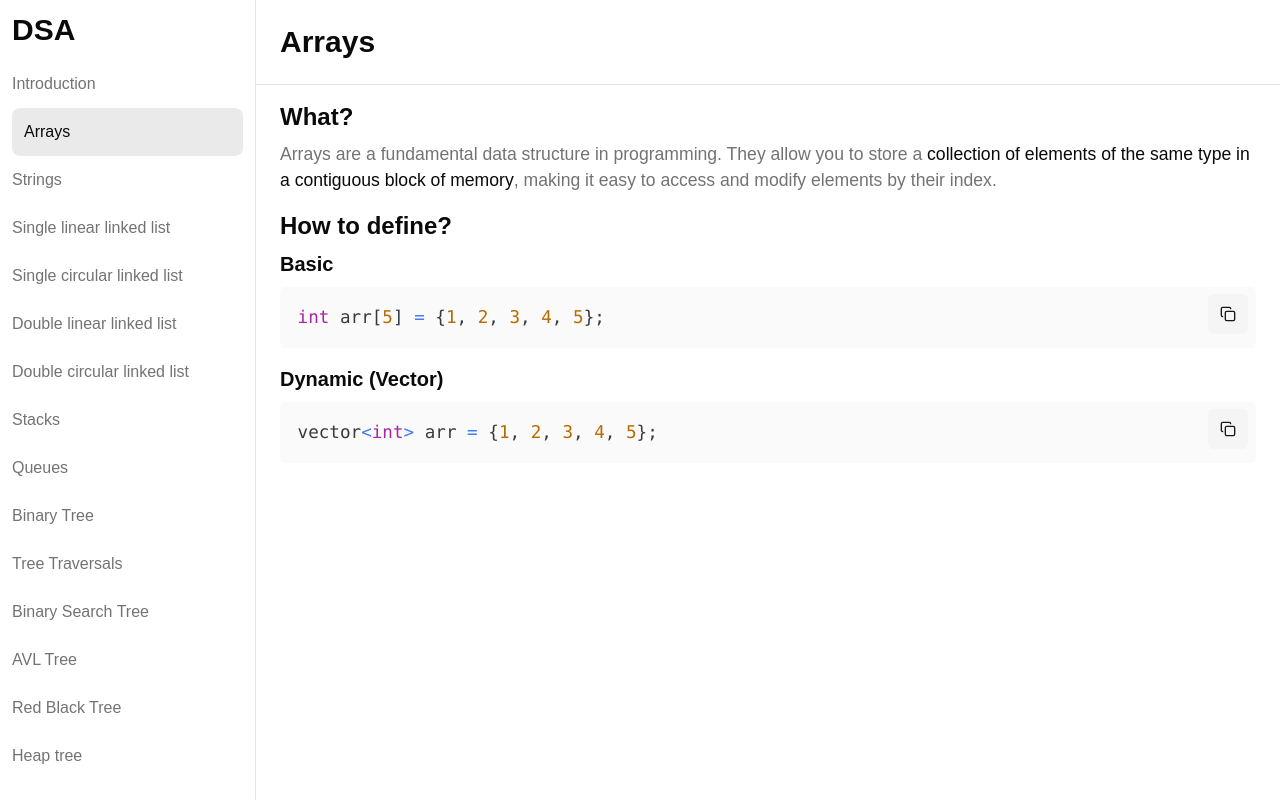
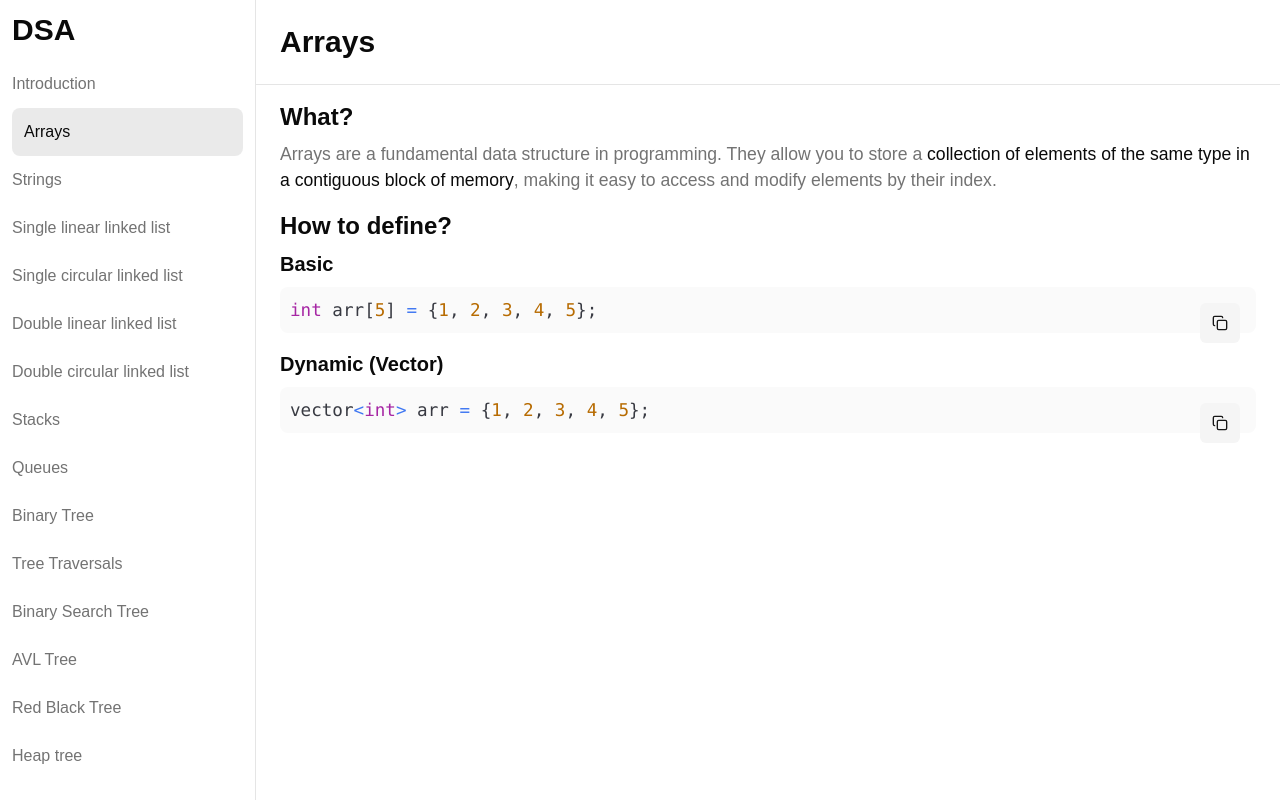
Before and after one commit to shuva7s/DSA-study-material, a Next.js app: page /arrays in a window 1280 px wide. Shown: the top 802 px of the page. Built offline with nearby package versions, Linux system fonts and the light colour scheme.

Commit message:
code box removed

```diff
--- a/app/page.tsx
+++ b/app/page.tsx
@@ -53,7 +53,7 @@ export default function Home() {
           }
         />
 
-        <CodeBox code={cppCode} />
+        {/* <CodeBox code={cppCode} /> */}
 
         <Text_section
           head_text="Roadmap"
--- a/components/shared/CodeBox.tsx
+++ b/components/shared/CodeBox.tsx
@@ -1,24 +1,32 @@
 "use client";
+
 import { useTheme } from "next-themes";
 import { Prism as SyntaxHighlighter } from "react-syntax-highlighter";
 import {
   atomDark,
   oneLight,
 } from "react-syntax-highlighter/dist/esm/styles/prism";
-import { useState } from "react";
+import { useState, useEffect } from "react";
 import { Copy, Check } from "lucide-react";
 import { Button } from "../ui/button";
 
 const CodeBox = ({ code }: { code: string }) => {
   const { theme } = useTheme();
+  const [syntaxStyle, setSyntaxStyle] = useState(oneLight); // Default to light theme
   const [copied, setCopied] = useState(false);
 
-  const syntaxStyle =
-    theme === "dark" ||
-    (theme === "system" &&
-      window.matchMedia("(prefers-color-scheme: dark)").matches)
-      ? atomDark
-      : oneLight;
+  // Dynamically determine the theme
+  useEffect(() => {
+    if (
+      theme === "dark" ||
+      (theme === "system" &&
+        window.matchMedia("(prefers-color-scheme: dark)").matches)
+    ) {
+      setSyntaxStyle(atomDark);
+    } else {
+      setSyntaxStyle(oneLight);
+    }
+  }, [theme]);
 
   const handleCopy = () => {
     navigator.clipboard.writeText(code).then(() => {
@@ -28,8 +36,16 @@ const CodeBox = ({ code }: { code: string }) => {
   };
 
   return (
-    <div className="overflow-x-auto relative">
-      <SyntaxHighlighter language="cpp" style={syntaxStyle}>
+    <div className="relative w-full">
+      <SyntaxHighlighter
+        language="cpp"
+        style={syntaxStyle}
+        customStyle={{
+          borderRadius: "8px",
+          padding: "10px",
+          overflowX: "auto",
+        }}
+      >
         {code}
       </SyntaxHighlighter>
       <Button
@@ -37,7 +53,7 @@ const CodeBox = ({ code }: { code: string }) => {
         size={"icon"}
         variant={"secondary"}
         disabled={copied}
-        className="absolute top-4 right-2 z-10"
+        className="absolute top-4 right-4 z-10"
       >
         {copied ? <Check /> : <Copy />}
       </Button>
```
